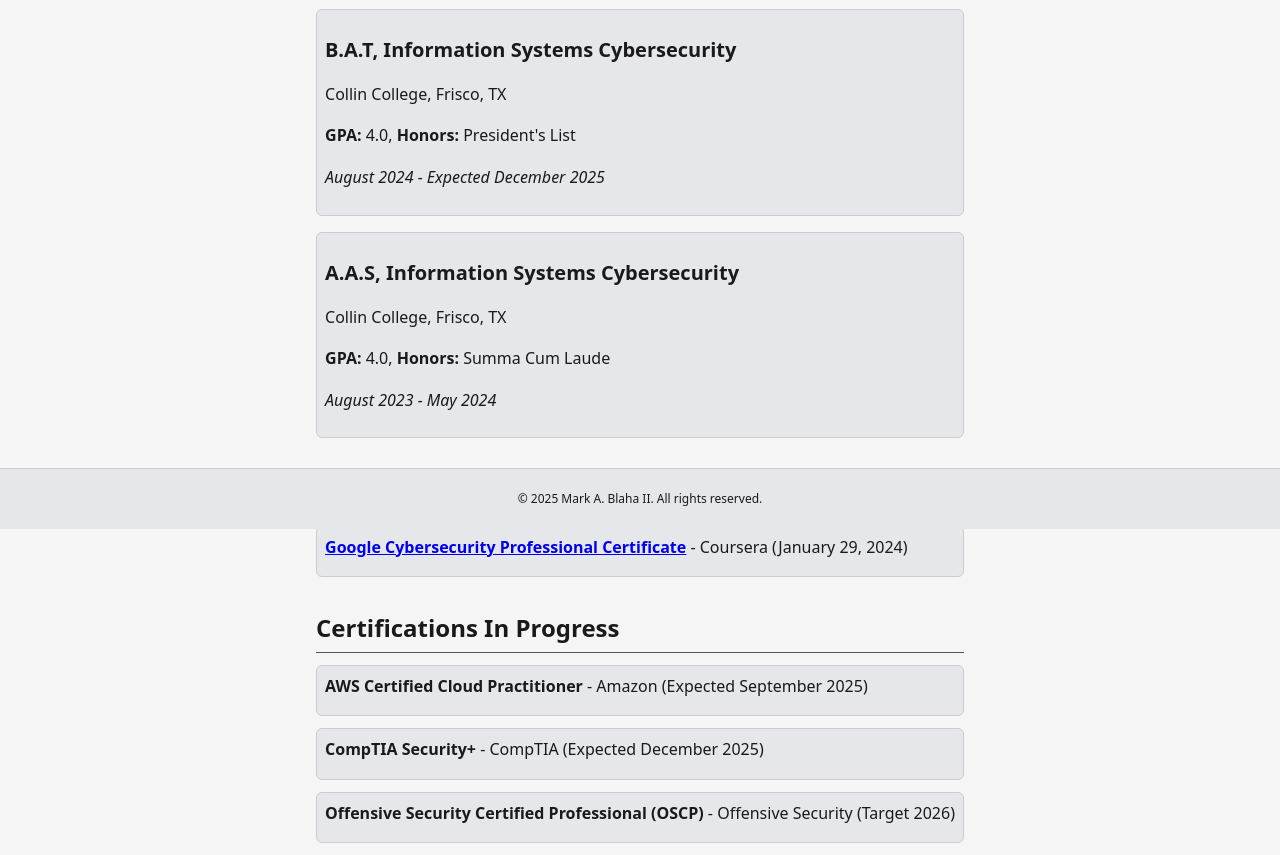
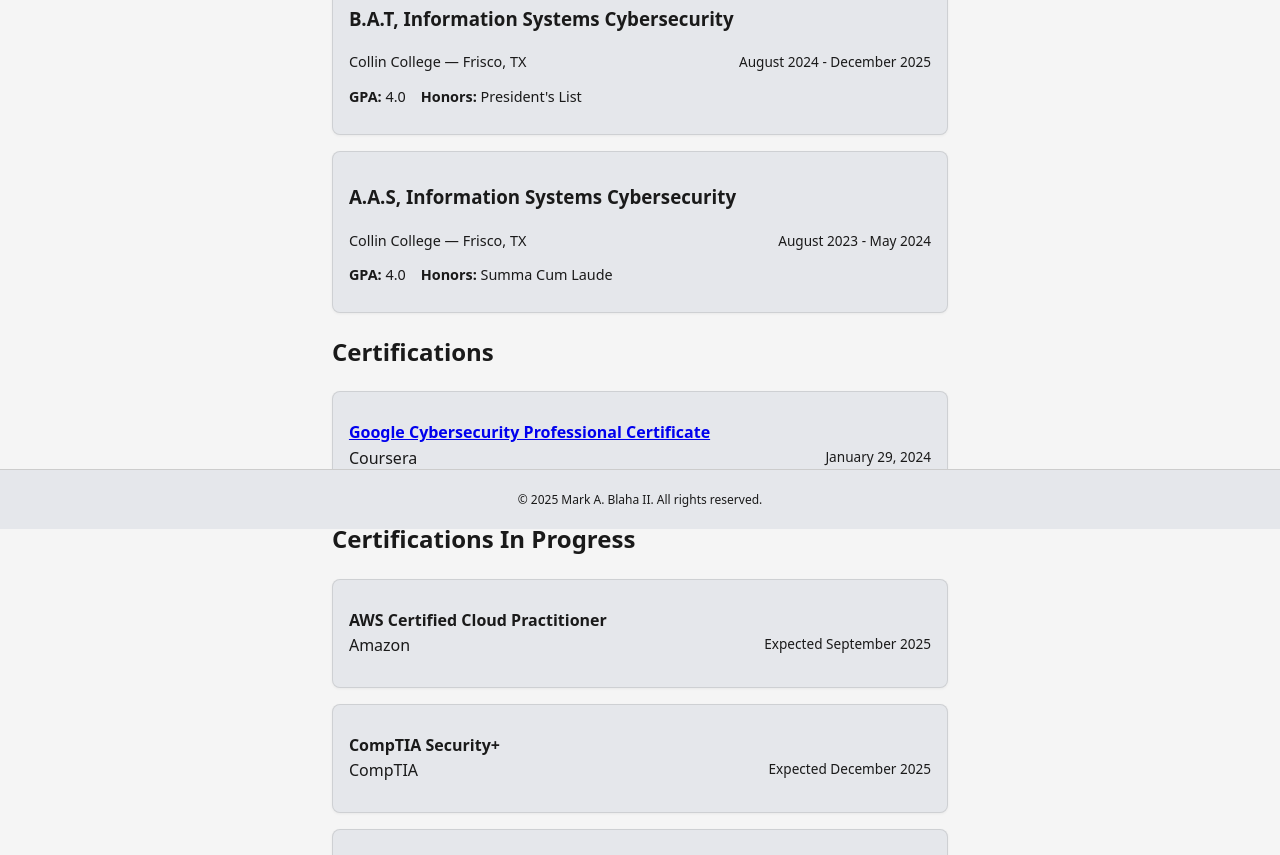
Before and after one commit to realmbs/realmbs.github.io, an Astro site: page /resume in a window 1280 px wide. Shown: the part 271-1126 px from the top of the page. Built offline with nearby package versions, Linux system fonts and the light colour scheme; Astro itself is replaced by a stand-in of ours.

Commit message:
styling resume.astro, resume.scss

```diff
--- a/src/data/data.json
+++ b/src/data/data.json
@@ -14,7 +14,7 @@
       "gpa": "4.0",
       "honors": "President's List",
       "startDate": "August 2024",
-      "endDate": "Expected December 2025"
+      "endDate": "December 2025"
     },
     {
       "school": "Collin College",
--- a/src/pages/resume.astro
+++ b/src/pages/resume.astro
@@ -14,28 +14,34 @@
 
     <h2>Education</h2>
     {data.education.map(edu => (
-      <article>
         <div class="card">
         <h3>{edu.degree}</h3>
-        <p>{edu.school}, {edu.location}</p>
-        <p><strong>GPA: </strong>{edu.gpa}, <strong>Honors:</strong> {edu.honors}</p>
-        <p><em>{edu.startDate} - {edu.endDate}</em></p>
+        <div class="edu-details">
+          <p>{edu.school} — {edu.location} <span class="date">{edu.startDate} - {edu.endDate}</span></p>
+          <p><strong>GPA:</strong> {edu.gpa} &nbsp;&nbsp; <strong>Honors:</strong> {edu.honors}</p>
         </div>
-      </article>
+        </div>
     ))}
 
     <h2>Certifications</h2>
     {data.certifications.map(cert => (
       <div class="card">
-      <li>
-        <strong><a href={cert.url}>{cert.name}</a></strong> - {cert.issuer} ({cert.date})
-      </li>
+        <p>
+          <strong><a href={cert.url}>{cert.name}</a></strong><br />
+          {cert.issuer} <span class="date">{cert.date}</span>
+        </p>
     </div>
     ))}
 
     <h2>Certifications In Progress</h2>
     {data.certificationsInProgress.map(cert => (
-    <div class="card"><li><strong>{cert.name}</strong> - {cert.issuer} ({cert.date})</li></div>))}
+      <div class="card">
+        <p>
+          <strong>{cert.name}</strong><br />
+          {cert.issuer} <span class="date">{cert.date}</span>
+        </p>
+      </div>
+    ))}
 
     <h2>Skills</h2>
     <div class="skills-grid">
@@ -43,7 +49,9 @@
         <div class="card">
           <h3>{group.category}</h3>
           <div class="skill-list">
-            <ul>{group.skills.map(skill => (<li>{skill}</li>))}</ul>
+            {group.skills.map (skill => (
+              <span class="skill">{skill}</span>
+            ))}
           </div>
         </div>
       ))}
--- a/src/styles/resume.scss
+++ b/src/styles/resume.scss
@@ -1,48 +1,27 @@
 
 section {
   padding: 2rem 1rem;
+  max-width: 960px;
+  margin: 0 auto;
+  width: 100%;
 }
 
-h1 {
-  font-size: 2rem;
-  margin-bottom: 1rem;
-}
-
-h2 {
-  font-size: 1.5rem;
-  margin-top: 2rem;
-  margin-bottom: 0.75rem;
-  border-bottom: 1px solid var(--color-accent);
-  padding-bottom: 0.25rem;
-}
-
-h3 {
-  font-size: 1.25rem;
-  margin-top: 1rem;
-  margin-bottom: 0.25rem;
-}
-
-article {
-  margin-bottom: 1rem;
-}
-
-ul {
-  margin-left: 1.25rem;
-  padding-left: 0.75rem;
-}
-
-li {
-  list-style: none;
-  margin-bottom: 0.5rem;
-}
 
 .card {
   background-color: var(--color-muted);
-  border: 0.5px solid #ccc;
-  border-radius: 6px;
-  padding: .5rem .5rem;
-  margin-bottom: .75rem;
+  border: 1px solid rgba(0, 0, 0, 0.1);
+  border-radius: 8px;
+  padding: 0.75rem 1rem;
+  margin-bottom: 1rem;
+  box-shadow: 0 1px 3px rgba(0, 0, 0, 0.05);
+  transition: background-color 0.2s ease, box-shadow 0.2s ease;
 }
+
+.card:hover {
+  background-color: rgba(0, 0, 0, 0.02);
+  box-shadow: 0 2px 6px rgba(0, 0, 0, 0.08);
+}
+
 
 .skills-grid {
   display: flex;
@@ -64,3 +43,16 @@
   border-radius: 4px;
   font-size: 0.875rem;
 }
+
+.edu-details {
+  margin: 0.25rem 0;
+  font-size: 0.9rem;
+  line-height: 1.4;
+}
+
+.date {
+  float: right;
+  font-weight: normal;
+  font-size: 0.85rem;
+  color: var(--color-text);
+}
```
